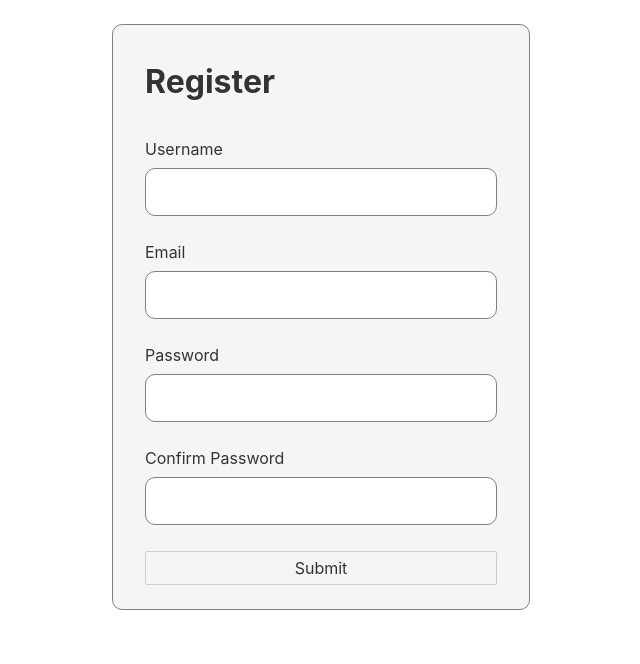
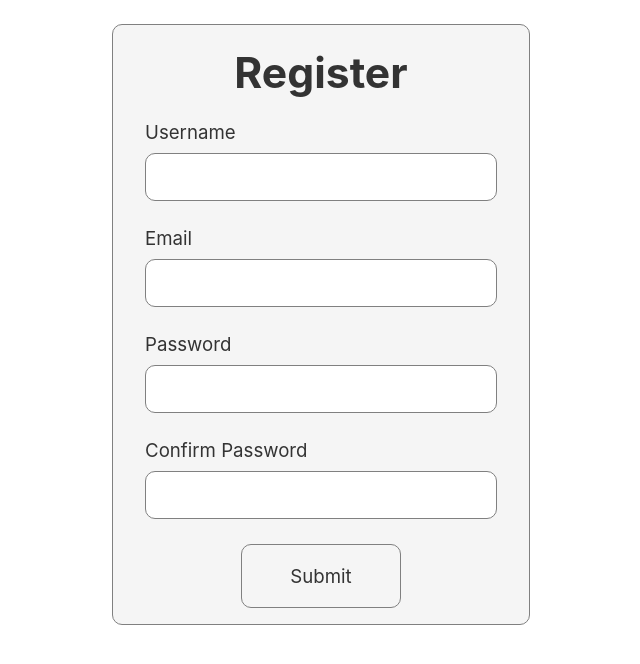
Before and after one commit to JGugino/modular-form-svelte, a Svelte app: page / in a window 1280 px wide. Shown: the top 664 px of the page, without its empty margins (319-959 px from the left). Built offline with nearby package versions, Linux system fonts and the light colour scheme.

Commit message:
Added styling options for button, title, and labels

```diff
--- a/src/ModularForm.svelte
+++ b/src/ModularForm.svelte
@@ -25,6 +25,13 @@
             borderRadius: "10px",
             backgroundColor: "#f5f5f5"
         },
+        title:{
+            fontSize: "32pt",
+            margin: "0.4rem auto",
+            padding: "0",
+            fontWeight: "bold",
+            textDecoration: "none",
+        },
         inputs:{
             width: "22rem",
             height: "3rem",
@@ -39,6 +46,25 @@
             backgroundColor: "#f5f5f5",
             hoverBackgroundColor: "#dbdbdb",
             focusBorderColor: '#0022c9',
+            transition: 'border-color ease-in-out 200ms, background-color ease-in-out 200ms, outline ease-in-out 200ms',
+            label:{
+                fontSize: '14pt',
+                fontWeight: 'normal',
+                textDecoration: 'none',
+            }
+        },
+        button:{
+            width: "10rem",
+            height: "4rem",
+            padding: "0.6em",
+            margin: "0 auto",
+            fontSize: "14pt",
+            borderColor: "grey",
+            borderWidth: "1px",
+            borderStyle: "solid",
+            borderRadius: "10px",
+            backgroundColor: "#f5f5f5",
+            hoverBackgroundColor: "#dbdbdb",
             transition: 'border-color ease-in-out 200ms, background-color ease-in-out 200ms, outline ease-in-out 200ms'
         }
     }
@@ -71,6 +97,16 @@
         modularForm.style.borderRadius = formStyles.container.borderRadius || defaultBorderRadius;
         modularForm.style.backgroundColor = formStyles.container.backgroundColor || defaultBackgroundColor;
 
+
+        //Form Title Styling
+        const formTitle = document.querySelector('.form-title');
+
+        formTitle.style.fontSize = formStyles.title.fontSize;
+        formTitle.style.textDecoration = formStyles.title.textDecoration;
+        formTitle.style.margin = formStyles.title.margin;
+        formTitle.style.padding = formStyles.title.padding;
+        formTitle.style.fontWeight = formStyles.title.fontWeight;
+
         //Input Containers Styling
         const formContainers = document.getElementsByClassName('input-container');
 
@@ -78,6 +114,16 @@
             const item = formContainers[i];
             item.style.width = formStyles.container.width || defaultWidth;
             item.style.gap = formStyles.inputs.gap || defaultInputGap;
+        }
+
+        //Form Input's Label Styling
+        const inputLabels = document.getElementsByClassName('input-label');
+
+        for (let i = 0; i < inputLabels.length; i++) {
+            const label = inputLabels[i];
+            label.style.fontWeight = formStyles.inputs.label.fontWeight;
+            label.style.fontSize = formStyles.inputs.label.fontSize;
+            label.style.textDecoration = formStyles.inputs.label.textDecoration;
         }
 
         //Form Inputs Styling
@@ -103,6 +149,27 @@
                 item.style.borderColor = formStyles.inputs.borderColor;
             }
         }
+
+        //Form Submit Button Styling
+        const submitButton = document.querySelector('.form-button');
+
+        submitButton.style.width = formStyles.button.width;
+        submitButton.style.height = formStyles.button.height;
+        submitButton.style.padding = formStyles.button.padding;
+        submitButton.style.margin = formStyles.button.margin;
+        submitButton.style.border = `${formStyles.button.borderWidth} ${formStyles.button.borderStyle} ${formStyles.button.borderColor}`;
+        submitButton.style.borderRadius = formStyles.button.borderRadius;
+        submitButton.style.backgroundColor = formStyles.button.backgroundColor;
+        submitButton.style.fontSize = formStyles.button.fontSize;
+        submitButton.style.transition = formStyles.button.transition;
+
+        submitButton.onmouseover = ()=>{
+            submitButton.style.backgroundColor = formStyles.button.hoverBackgroundColor;
+        }
+
+        submitButton.onmouseleave = ()=>{
+            submitButton.style.backgroundColor = formStyles.button.backgroundColor;
+        }
     }
 
     const formatInputs = (formValues)=>{
@@ -127,30 +194,29 @@
     {#if formOptions.formTitle}
     <h1 class="form-title">{formOptions.formTitle}</h1>
     {/if}
+
     {#each formOptions.formItems as item}
         {#if item.isRequired}
         <div class="input-container">
             {#if item.label}
-            <label for={item.name || `form-item-${item.type || "text"}-${formOptions.formItems.indexOf(item)}`}>{item.label}</label>
+            <label class="input-label" for={item.name || `form-item-${item.type || "text"}-${formOptions.formItems.indexOf(item)}`}>{item.label}</label>
             {/if}
             <input class="form-item" type={item.type || "text"} placeholder={item.placeholder || ""} name={item.name || `form-item-${item.type || "text"}-${formOptions.formItems.indexOf(item)}`} required>
         </div>
         {:else}
         <div class="input-container">
             {#if item.label}
-            <label for={item.name || `form-item-${item.type || "text"}-${formOptions.formItems.indexOf(item)}`}>{item.label}</label>
+            <label class="input-label" for={item.name || `form-item-${item.type || "text"}-${formOptions.formItems.indexOf(item)}`}>{item.label}</label>
             {/if}
             <input class="form-item" type={item.type || "text"} placeholder={item.placeholder || ""} name={item.name || `form-item-${item.type || "text"}-${formOptions.formItems.indexOf(item)}`}>
         </div>
         {/if}
     {/each}
 
-
     <button class="form-button" type="submit">{formOptions.submitButtonText}</button>
 </form>
 
 <style>
-
 .modular-form{
     display: flex;
     flex-direction: column;
@@ -162,4 +228,7 @@
     flex-direction: column;
 }
 
+.form-button{
+    cursor: pointer;
+}
 </style>
```
